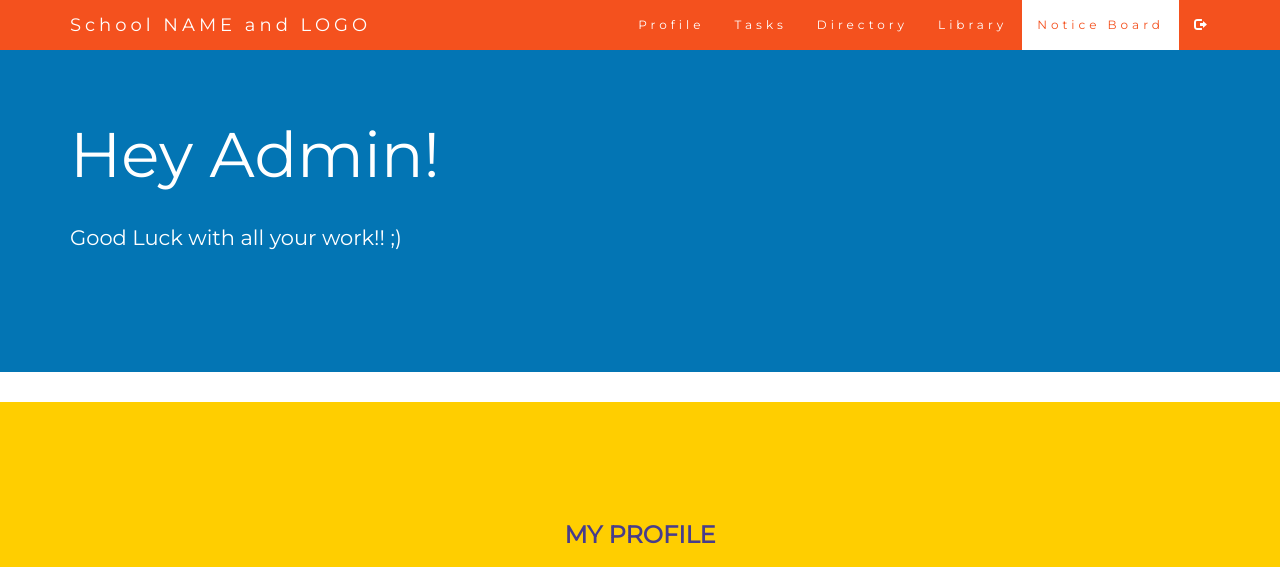
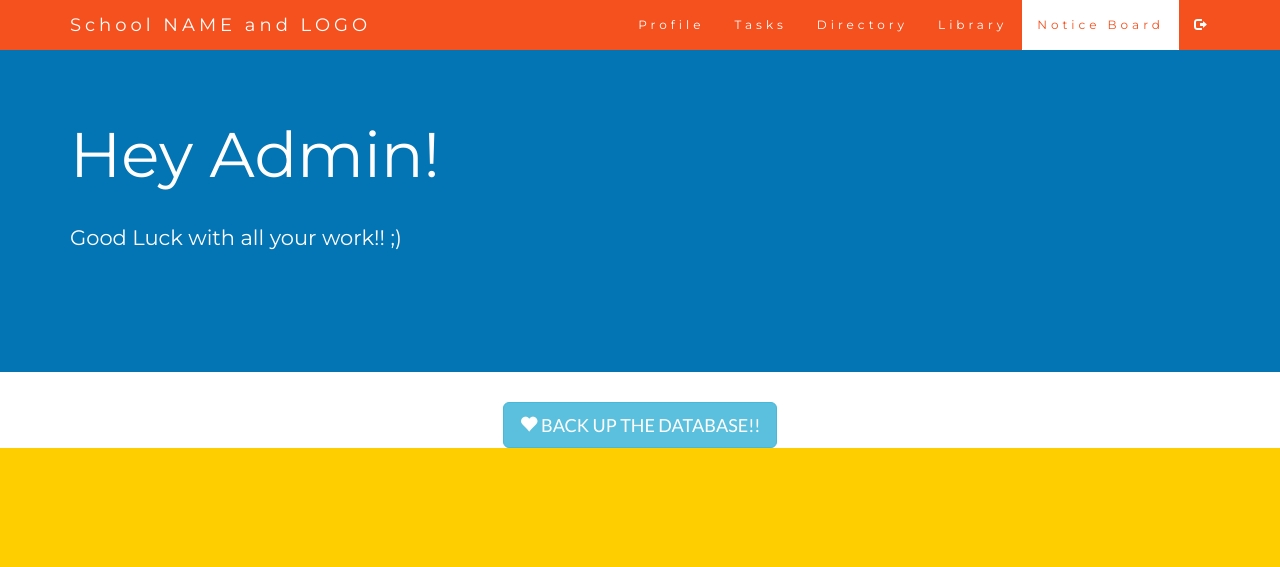
Before and after one commit to Moneka/SchoolDB, a PHP site: page /admin.php in a window 1280 px wide. Shown: the top 567 px of the page. Run offline with PHP 8.4, Linux system fonts and the light colour scheme; a user stored in the database is signed in; data comes from the database, SQL or seed files in the repository; data that the repository does not hold is empty; some libraries are stand-ins or nearby versions.

Commit message:
Update admin.php

```diff
--- a/admin.php
+++ b/admin.php
@@ -15,6 +15,16 @@ include_once 'headerlogin.php';
         <p>Good Luck with all your work!! ;)</p>
       </div>
     </div>
+
+<div class= "container text-center">
+
+<a href="backup.php" class="btn btn-info btn-lg">
+                    <span class="glyphicon glyphicon-heart"></span> BACK UP THE DATABASE!!</a>
+
+
+
+</div>
+
 
 
 <body id="myPage" data-spy="scroll" data-target=".navbar" data-offset="60">
```
